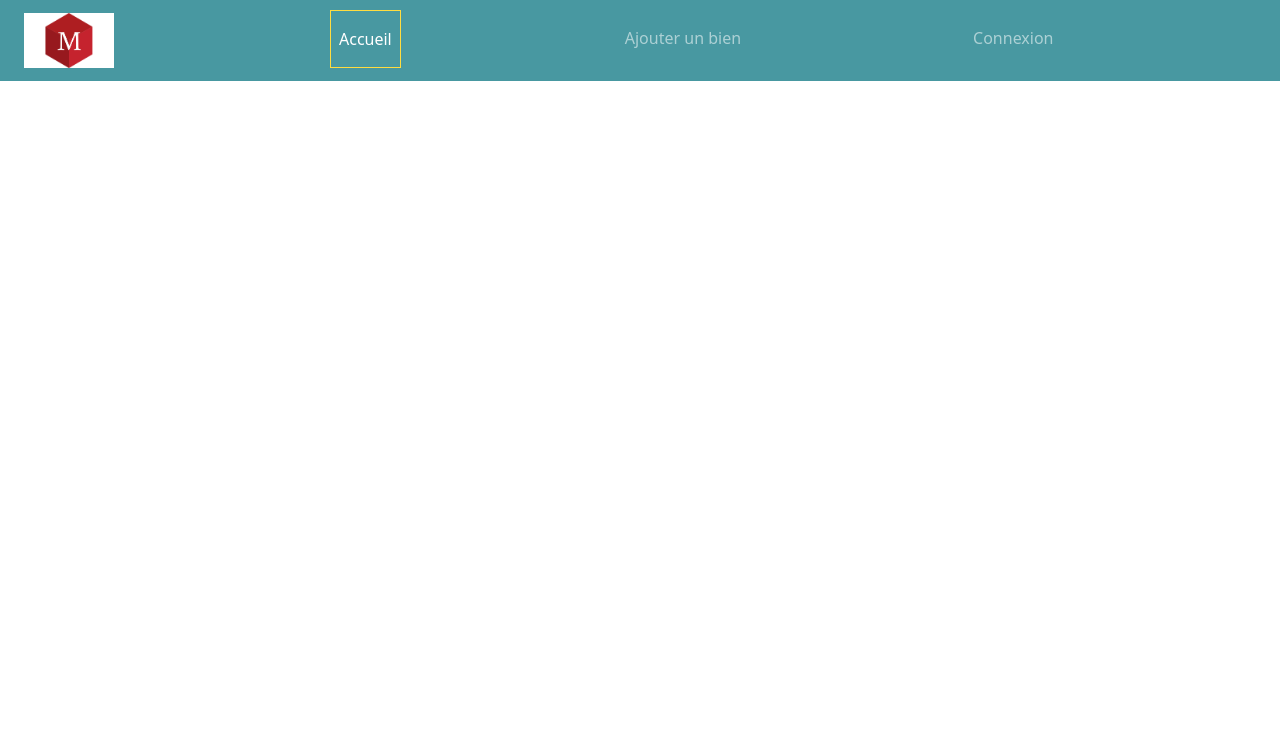
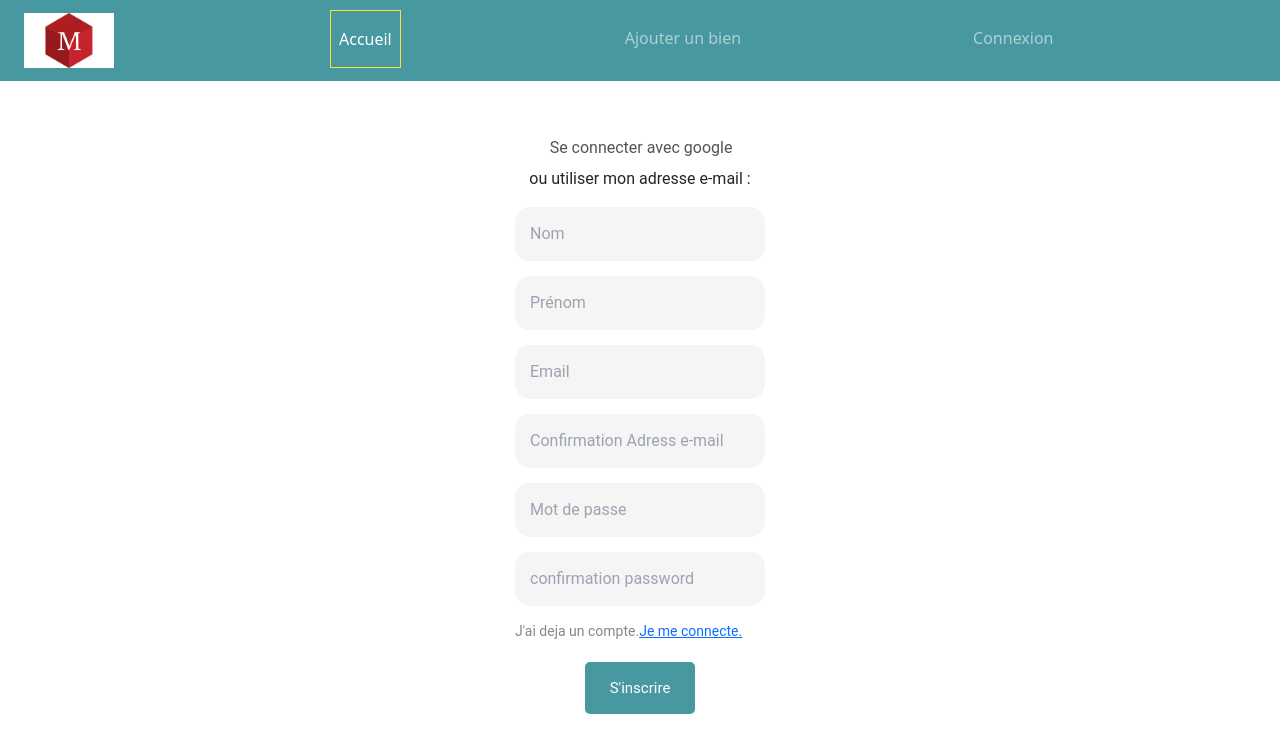
Before and after one commit to BaldeThierno1990/Soudou, a Vue app in the folder soudou/: page /registration in a window 1280 px wide. Shown: the top 752 px of the page. Built offline with nearby package versions, Linux system fonts and the light colour scheme.

Commit message:
login and registration

```diff
--- a/soudou/src/App.vue
+++ b/soudou/src/App.vue
@@ -1,15 +1,18 @@
 <template>
   <div id="app">
   <Header/>
+
     <router-view/>
   </div>
 </template>
 
 <script>
 import Header from '@/components/Header'
+
 export default {
   components: {
     Header
+
 
   }
 }
--- a/soudou/src/components/Accueil.vue
+++ b/soudou/src/components/Accueil.vue
@@ -20,14 +20,7 @@
             <img class="image" src="https://i.imgur.com/QNqiaSz.jpg" />
           </div>
           <div class="col-sm-8">
-            <div class="row px-3 mt-4 mb-3">
-              <p class="rating mb-0 px-2 mr-3"><strong>8.0</strong></p>
-              <p class="text-primary mb-0 mr-2 grade">
-                <strong>Very Good</strong>
-              </p>
-              <p class="text-secondary mb-0 mr-2">&middot;</p>
-              <p class="text-secondary mb-0">14K review</p>
-            </div>
+
             <div class="row px-3">
               <h3 class="font-weight-bold">{{ post.title }}</h3>
             </div>
--- /dev/null
+++ b/soudou/src/components/Footer.vue
@@ -0,0 +1,85 @@
+<template>
+  <div class="footer">
+
+   <h1>Nous suivres</h1>
+    <div class="social-media flex">
+      <p><i class="fab fa-google"></i></p>
+      <p><i class="fab fa-youtube"></i></p>
+      <p><i class="fab fa-facebook-f"></i></p>
+      <p><i class="fab fa-twitter"></i></p>
+    </div>
+
+    <div class="flex">
+
+
+      <div class="flex-1">
+        <h1>A propos</h1>
+        <a href="#" class="block py-1 text-gray-600 hover:underline"
+          >Connexion</a
+        >
+        <a href="#" class="block py-1 text-gray-600 hover:underline">Contact</a>
+        <a href="#" class="block py-1 text-gray-600 hover:underline"
+          >Deconnexion</a
+        >
+      </div>
+      <div class="flex-1">
+        <h1>Les liens Utiles</h1>
+
+        <a href="#" class="block py-1 text-gray-600 hover:underline"
+          >Connexion</a
+        >
+        <a href="#" class="block py-1 text-gray-600 hover:underline">Contact</a>
+        <a href="#" class="block py-1 text-gray-600 hover:underline"
+          >Deconnexion</a
+        >
+      </div>
+      <div class="flex-1">
+        <h1>Articles</h1>
+        <a href="#" class="block py-1 text-gray-600 hover:underline"
+          >Connexion</a
+        >
+        <a href="#" class="block py-1 text-gray-600 hover:underline">Contact</a>
+        <a href="#" class="block py-1 text-gray-600 hover:underline"
+          >Deconnexion</a
+        >
+      </div>
+
+    </div>
+  </div>
+</template>
+<style scoped>
+.footer {
+
+  margin-top: 12px;
+  background-color:rgba(236, 239, 246, 1);
+;
+  height: 200px;
+  text-align: center;
+}
+h1{
+  text-align: center;
+  color: rgba(0, 74, 173, 1);
+  font-size: 20px;
+}
+a{
+    text-align: center;
+}
+ .social-media{
+     margin-right: 20px;
+     cursor: pointer;
+ }
+@media screen and (min-width: 200px) and (max-width: 640px) {
+  .flex {
+  flex-direction: column;
+
+
+
+  }
+  .footer{
+    height: 500px;
+  }
+}
+.social-media{
+  margin-left:50%;
+}
+</style>
--- a/soudou/src/components/Header.vue
+++ b/soudou/src/components/Header.vue
@@ -18,7 +18,7 @@
              <router-link class="nav-link" to="/add">Ajouter un bien</router-link>
         </li>
         <li class="nav-item">
-           <router-link class="nav-link" to="/">Connexion</router-link>
+           <router-link class="nav-link" to="/login">Connexion</router-link>
         </li>
 
 
--- /dev/null
+++ b/soudou/src/components/Login.vue
@@ -0,0 +1,106 @@
+<template>
+    <div class="connexion">
+        <hr>
+     <form>
+
+
+
+    <div class="social-media">
+
+
+
+         <p>Se connecter avec google </p>
+    </div>
+    <p class="choose-email">ou utiliser mon adresse e-mail :</p>
+
+    <div class="inputs">
+      <input type="email" placeholder="Email" />
+      <input type="password" placeholder="Mot de passe">
+    </div>
+    <input type="checkbox"
+         checked>
+  <label for="mdp">Afficher le mot de passe</label>
+
+    <p class="inscription">Je n'ai pas de compte.<router-link to="/registration">Je m'en crée un.</router-link></p>
+    <div align="center">
+      <button type="submit">Se connecter</button>
+    </div>
+  </form>
+    </div>
+
+</template>
+<style scoped>
+.connexion{
+  display: flex;
+  justify-content:center;
+  flex-direction: columns;
+  align-items: center;
+
+  font-family: 'Roboto', sans-serif;
+}
+form {
+  margin-top: 20px;
+  background-color: #fff;
+  padding: 40px 60px;
+  border-radius: 30px;
+  min-width: 300px;
+
+  box-shadow: 10px 5px 5p;
+}
+form h1{
+  color: #eb7371;
+  text-align:center;
+}
+form .social-media{
+  margin-top: -10px;
+  display: flex;
+  flex-wrap:wrap;
+  justify-content:center;
+}
+form .social-media p{
+  padding: 5px;
+  margin-bottom: 2px;
+
+  margin-left: 2px;
+  border-radius: 100%;
+
+  text-align: center;
+  cursor:pointer;
+  color: #545454;
+}
+form p.choose-email{
+  text-align:center;
+}
+form .inputs {
+  display: flex;
+  flex-direction: column;
+}
+form .inputs input[type='email'], input[type='password']{
+  padding: 15px;
+  border-radius: 15px;
+  background-color:#f5f5f5;
+  margin-bottom: 15px;
+}
+form p.inscription{
+  font-size: 14px;
+  margin-bottom: 20px;
+  color: #878787;
+}
+form p.inscription span{
+  color: #eb7371;
+}
+form button{
+  padding: 15px 25px;
+  border-radius: 5px;
+  border:none;
+  font-size: 15px;
+  color: #fff;
+ background-color: #4898a1;
+  outline:none;
+  cursor:pointer;
+}
+h1{
+    text-decoration: underline;
+}
+
+</style>
--- /dev/null
+++ b/soudou/src/components/Registration.vue
@@ -0,0 +1,102 @@
+<template>
+  <div class="connexion">
+    <hr />
+    <form>
+      <div class="social-media">
+
+
+        <p>Se connecter avec google</p>
+      </div>
+      <p class="choose-email">ou utiliser mon adresse e-mail :</p>
+
+      <div class="inputs">
+        <input type="text" placeholder="Nom" />
+        <input type="text" placeholder="Prénom" />
+        <input type="email" placeholder="Email" />
+        <input type="email" placeholder="Confirmation Adress e-mail" />
+
+        <input type="password" placeholder="Mot de passe" />
+        <input type="password" placeholder="confirmation password" />
+      </div>
+
+      <p class="inscription">J'ai deja un compte.<router-link to="/login">Je me connecte.</router-link></p>
+      <div align="center">
+        <button type="submit">S'inscrire</button>
+      </div>
+    </form>
+  </div>
+</template>
+<style scoped>
+.connexion {
+  display: flex;
+  justify-content: center;
+  flex-direction: columns;
+  align-items: center;
+
+  font-family: "Roboto", sans-serif;
+}
+form {
+  margin-top: 20px;
+  background-color: #fff;
+  padding: 40px 60px;
+  border-radius: 30px;
+  min-width: 300px;
+
+  box-shadow: 10px 5px 5p;
+}
+form h1 {
+  color: #eb7371;
+  text-align: center;
+}
+form .social-media {
+  margin-top: -10px;
+  display: flex;
+  flex-wrap: wrap;
+  justify-content: center;
+}
+form .social-media p {
+  padding: 5px;
+  margin-bottom: 2px;
+  margin-left: 2px;
+  border-radius: 100%;
+  text-align: center;
+  cursor: pointer;
+  color: #545454;
+}
+form p.choose-email {
+  text-align: center;
+}
+form .inputs {
+  display: flex;
+  flex-direction: column;
+}
+form .inputs input[type="text"],
+input[type="email"],
+input[type="password"] {
+  padding: 15px;
+  border-radius: 15px;
+  background-color: #f5f5f5;
+  margin-bottom: 15px;
+}
+form p.inscription {
+  font-size: 14px;
+  margin-bottom: 20px;
+  color: #878787;
+}
+form p.inscription span {
+  color: #eb7371;
+}
+form button {
+  padding: 15px 25px;
+  border-radius: 5px;
+  border: none;
+  font-size: 15px;
+  color: #fff;
+  background-color: #4898a1;
+  outline: none;
+  cursor: pointer;
+}
+h1 {
+  text-decoration: underline;
+}
+</style>
--- a/soudou/src/main.js
+++ b/soudou/src/main.js
@@ -2,6 +2,7 @@ import { createApp } from 'vue'
 import App from './App.vue'
 import './assets/tailwind.css'
 import router from './router'
+
 
 //Bootstrap
 import 'bootstrap'
--- a/soudou/src/router/index.js
+++ b/soudou/src/router/index.js
@@ -1,6 +1,8 @@
 import { createRouter, createWebHistory } from 'vue-router'
 import Accueil from '../components/Accueil.vue'
 import Add from '../components/Add.vue'
+import Login from '../components/Login.vue'
+import Registration from '../components/Registration.vue'
 
 const routes = [
   {
@@ -13,7 +15,17 @@ const routes = [
     name: 'Add',
     component: Add
   },
+ {
+   path: '/login',
+   name: 'Login',
+   component: Login
+ },
+ {
+   path: '/registration',
+   name: 'Registration',
+   component: Registration
 
+ }
 
 ]
 
```
